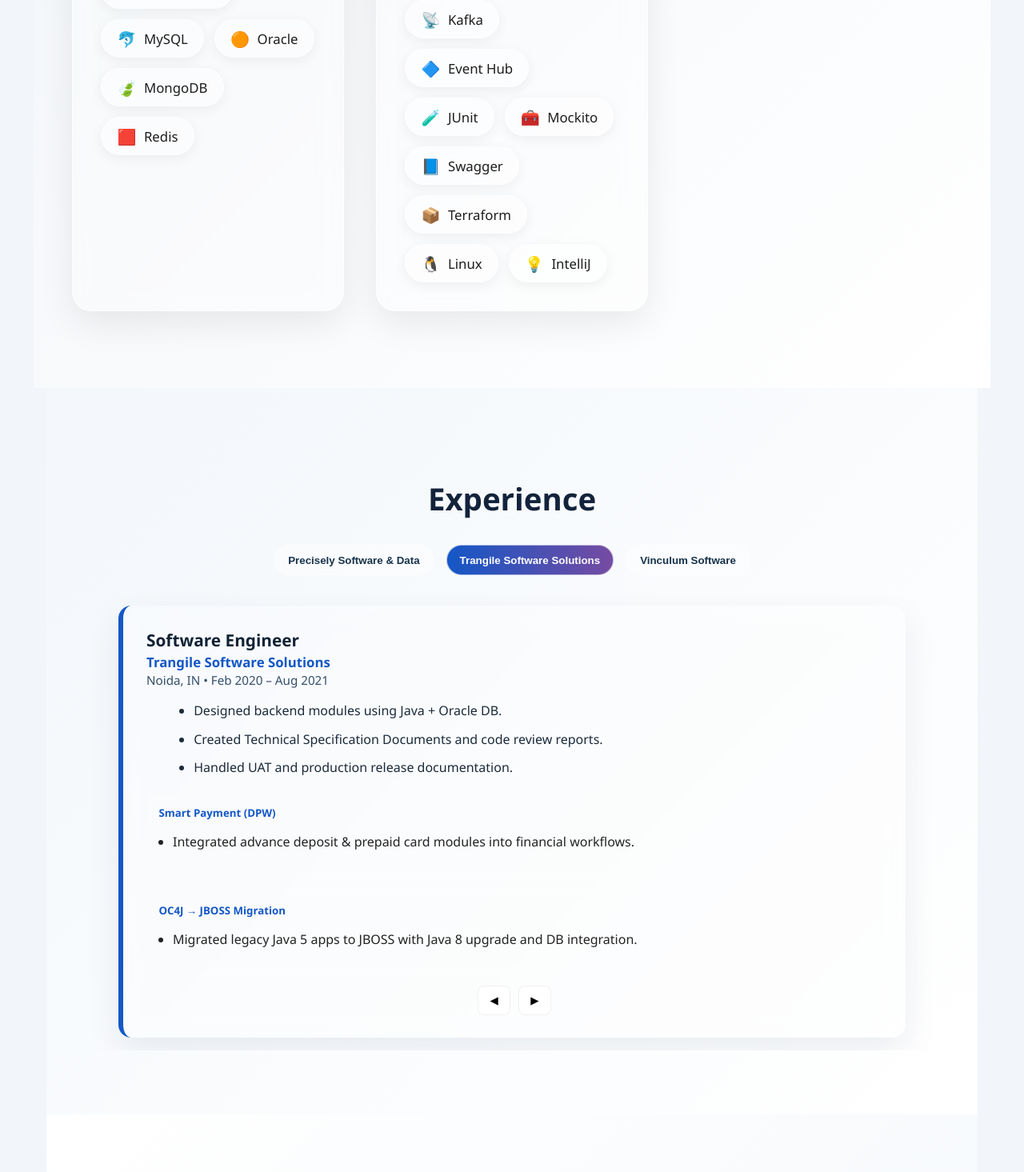
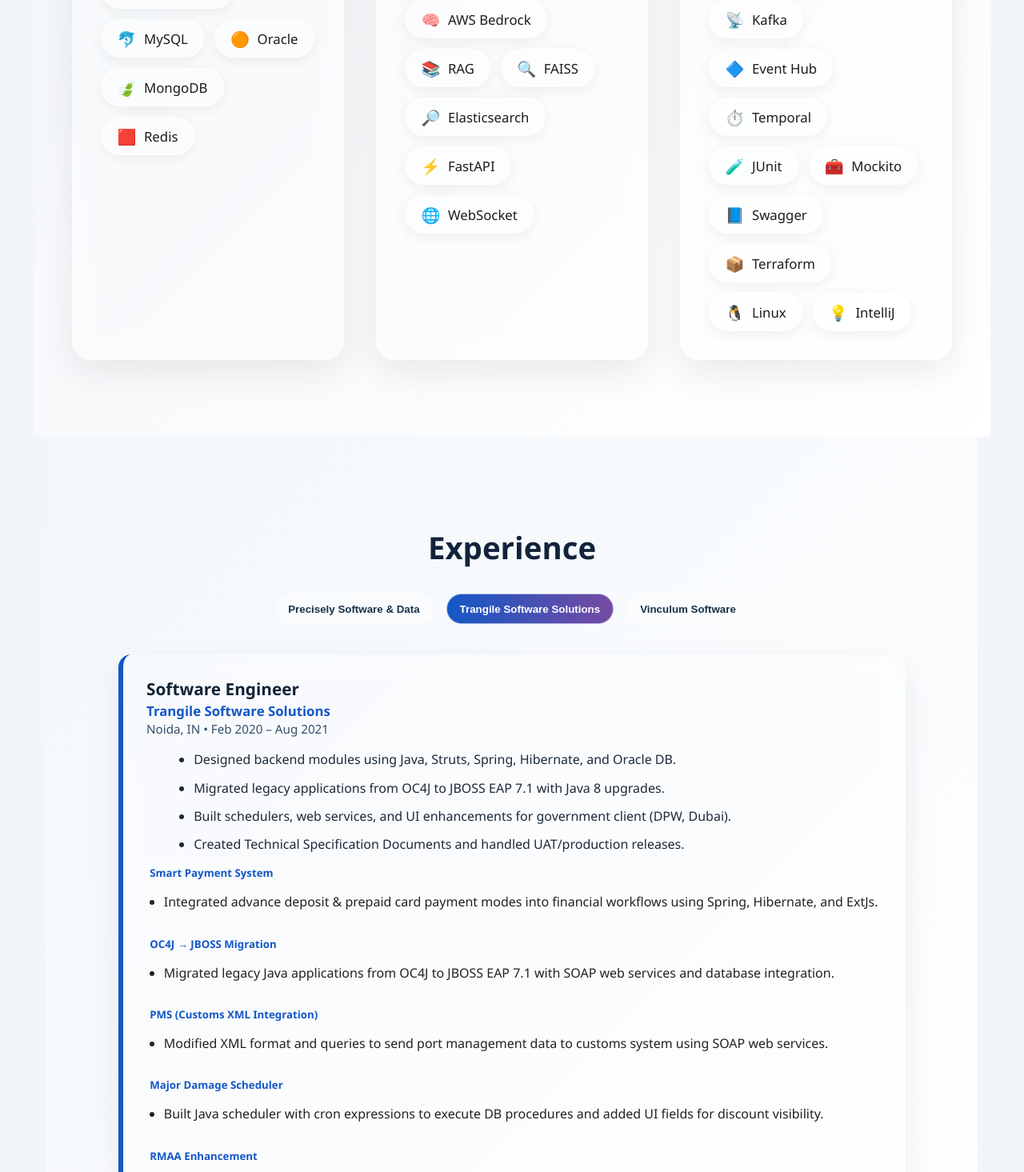
Before and after one commit to ArunKumarPal/MyPortFolio, a React (Vite) app: page / in a window 1280 px wide. Shown: the part 3005-4470 px from the top of the page at 80% size. Built offline with nearby package versions, Linux system fonts and the light colour scheme; no server answers.

Commit message:
update projects

```diff
--- a/src/components/Experience.jsx
+++ b/src/components/Experience.jsx
@@ -86,14 +86,14 @@
 `;
 
 const ProjectBlock = styled.div`
-  margin-top: 1.2rem;
-  padding: 0.9rem;
-  border-radius: 10px;
+  margin-top: 0.5rem;
+  padding: 0.2rem;
+  border-radius: 5px;
   border: 1px solid rgba(255,255,255,0.18);
   background: rgba(255,255,255,0.06);
 
-  h5 { color:#1457c6; margin:0 0 0.6rem 0; }
-  ul { padding-left:1.1rem; li { margin-bottom:0.5rem; } }
+  h5 { color:#1457c6; margin:0 0 0.2rem 0; }
+  ul { padding-left:1.1rem; li { margin-bottom:0.3rem; } }
 `;
 
 const Controls = styled.div`
@@ -130,6 +130,14 @@
     ],
     projects: [
       {
+        title: "AI-Powered Documentation Assistant",
+        bullets: [
+          "Built production AI chatbot using AWS Bedrock with RAG pipeline (FAISS) for intelligent documentation search.",
+          "Optimized performance through async processing, Redis caching, and WebSocket streaming for real-time responses.",
+          "Implemented multi-stage validation with confidence scoring to prevent hallucinations and ensure accuracy."
+        ]
+      },
+      {
         title: "API Gateway",
         bullets: [
           "Built gateway with token validation, IP rate limiting, YAML routes, and centralized access control."
@@ -146,6 +154,22 @@
         bullets: [
           "Built geocode, autocomplete, phone/email verification APIs using Micronaut, Spring Boot & Go."
         ]
+      },
+      {
+        title: "DIS Data Quality",
+        bullets: [
+          "Developed grouping operators to classify similar data columns for improved data quality using Spark Streaming.",
+          "Implemented address geocoding operator with location points for data standardization and quality enhancement.",
+          "Built Spring Boot APIs with RxJava streams for UI visualization of pipeline steps integrated with Databricks."
+        ]
+      },
+      {
+        title: "GeoPlaces API - Location-Based Services",
+        bullets: [
+          "Architected Elasticsearch-based RESTful API for geographic places and POI search with geospatial capabilities.",
+          "Built advanced Query DSL with BoolQuery, GeoDistanceQuery, and MoreLikeThis for complex search scenarios.",
+          "Designed ETL pipeline using Logstash for ingesting large-scale location data with hierarchical category matching."
+        ]
       }
     ]
   },
@@ -155,21 +179,40 @@
     location: "Noida, IN",
     period: "Feb 2020 – Aug 2021",
     bullets: [
-      "Designed backend modules using Java + Oracle DB.",
-      "Created Technical Specification Documents and code review reports.",
-      "Handled UAT and production release documentation."
+      "Designed backend modules using Java, Struts, Spring, Hibernate, and Oracle DB.",
+      "Migrated legacy applications from OC4J to JBOSS EAP 7.1 with Java 8 upgrades.",
+      "Built schedulers, web services, and UI enhancements for government client (DPW, Dubai).",
+      "Created Technical Specification Documents and handled UAT/production releases."
     ],
     projects: [
       {
-        title: "Smart Payment (DPW)",
+        title: "Smart Payment System",
         bullets: [
-          "Integrated advance deposit & prepaid card modules into financial workflows."
+          "Integrated advance deposit & prepaid card payment modes into financial workflows using Spring, Hibernate, and ExtJs."
         ]
       },
       {
         title: "OC4J → JBOSS Migration",
         bullets: [
-          "Migrated legacy Java 5 apps to JBOSS with Java 8 upgrade and DB integration."
+          "Migrated legacy Java applications from OC4J to JBOSS EAP 7.1 with SOAP web services and database integration."
+        ]
+      },
+      {
+        title: "PMS (Customs XML Integration)",
+        bullets: [
+          "Modified XML format and queries to send port management data to customs system using SOAP web services."
+        ]
+      },
+      {
+        title: "Major Damage Scheduler",
+        bullets: [
+          "Built Java scheduler with cron expressions to execute DB procedures and added UI fields for discount visibility."
+        ]
+      },
+      {
+        title: "RMAA Enhancement",
+        bullets: [
+          "Fixed bugs and implemented enhancements in existing application and web service methods using Spring Boot."
         ]
       }
     ]
@@ -180,14 +223,28 @@
     location: "Noida, IN",
     period: "Jul 2018 – Jan 2020",
     bullets: [
-      "Built Java + Oracle modules and deployment automation.",
-      "Developed Landing Certificate features with UI, DB, and backend integration."
+      "Built Java backend modules with Spring, Hibernate, MyBatis, and Oracle database.",
+      "Developed UI features using ExtJs, jQuery, Ajax, and JavaScript for port management systems.",
+      "Created schedulers, web services, and database integration for DPW Dubai client.",
+      "Handled deployment, unit testing, and bug closure for production applications."
     ],
     projects: [
       {
-        title: "Landing Certificate",
+        title: "Landing Certificate (LGP)",
         bullets: [
-          "Added port selection UI, DB schema updates, and backend integration."
+          "Built gate pass system for goods entry/exit with document grouping feature for multiple companies in single vehicle."
+        ]
+      },
+      {
+        title: "EOIL Billing Module",
+        bullets: [
+          "Created billing module for operation charges on tankers at berth using Java 8, Spring, and JBOSS EAP 7.0."
+        ]
+      },
+      {
+        title: "Agent Master Integration",
+        bullets: [
+          "Built web service to sync data from customs system and created schedulers for database-to-database data transfer using Spring Boot."
         ]
       }
     ]
--- a/src/components/Projects.jsx
+++ b/src/components/Projects.jsx
@@ -174,6 +174,38 @@
 
 export default function Projects() {
   const projects = [
+    {
+      name: "AI-Powered Documentation Assistant",
+      shortName: "AI Chatbot",
+      category: "AI/ML • AWS Bedrock • Production",
+      desc: "Production-grade AI chatbot using AWS Bedrock with RAG pipeline for intelligent documentation search and question answering.",
+      features: [
+        "Built RAG (Retrieval-Augmented Generation) pipeline with FAISS vector database for semantic search and context-aware responses",
+        "Optimized performance through async/await patterns, semaphore-based concurrency control, and WebSocket streaming for real-time responses",
+        "Reduced AI infrastructure costs significantly through intelligent Redis caching, input validation, and tiered model strategy",
+        "Implemented multi-stage validation system with LLM-based confidence scoring to prevent hallucinations and ensure accuracy",
+        "Designed fault-tolerant architecture with exponential backoff, circuit breaker pattern, and graceful degradation for high availability"
+      ],
+      repo: "#",
+      demo: "#",
+      tech: ["Python", "AWS Bedrock", "FastAPI", "FAISS", "Redis", "WebSocket", "Claude", "RAG"]
+    },
+    {
+      name: "GeoPlaces API - Location-Based Services",
+      shortName: "GeoPlaces API",
+      category: "Backend • Elasticsearch • Enterprise",
+      desc: "Enterprise-grade RESTful API for geographic places and POI search leveraging Elasticsearch with geospatial capabilities for large-scale location data.",
+      features: [
+        "Architected Elasticsearch query infrastructure with advanced Query DSL including BoolQuery, DisMaxQuery, GeoDistanceQuery, and MoreLikeThis",
+        "Built geospatial search capabilities with geo-point data types, geo-distance queries, haversine calculations, and polygon-based area search",
+        "Optimized query performance through custom scoring algorithms, field source filtering, and efficient pagination strategies",
+        "Designed ETL pipeline using Logstash for ingesting POI data from CSV files, processing large-scale location records from multiple vendors",
+        "Implemented hierarchical category matching with SIC codes and autocomplete service for real-time place name suggestions"
+      ],
+      repo: "#",
+      demo: "#",
+      tech: ["Java", "Elasticsearch", "Spring Boot", "Logstash", "AWS", "Maven", "REST API"]
+    },
     {
       name: "Personal Portfolio Website",
       shortName: "Portfolio",
@@ -364,9 +396,11 @@
               </BadgeContainer>
 
               <Buttons>
-                <Btn href={current.repo} target="_blank" rel="noopener noreferrer">
-                  <FaGithub /> View Code
-                </Btn>
+                {current.repo !== "#" && (
+                  <Btn href={current.repo} target="_blank" rel="noopener noreferrer">
+                    <FaGithub /> View Code
+                  </Btn>
+                )}
                 {current.demo !== "#" && (
                   <Btn href={current.demo} target="_blank" rel="noopener noreferrer">
                     <FaExternalLinkAlt /> Live Demo
--- a/src/components/Skills.jsx
+++ b/src/components/Skills.jsx
@@ -198,12 +198,34 @@
             </SkillsList>
           </CategoryCard>
 
+          {/* AI/ML & SEARCH */}
+          <CategoryCard
+            initial={{ opacity: 0, y: 40 }}
+            whileInView={{ opacity: 1, y: 0 }}
+            viewport={{ once: true }}
+            transition={{ duration: 0.6, delay: 0.4 }}
+          >
+            <CategoryHeader>
+              <CategoryIcon>🤖</CategoryIcon>
+              <h3>AI/ML & Search</h3>
+            </CategoryHeader>
+
+            <SkillsList>
+              <SkillChip><SkillIcon>🧠</SkillIcon>AWS Bedrock</SkillChip>
+              <SkillChip><SkillIcon>📚</SkillIcon>RAG</SkillChip>
+              <SkillChip><SkillIcon>🔍</SkillIcon>FAISS</SkillChip>
+              <SkillChip><SkillIcon>🔎</SkillIcon>Elasticsearch</SkillChip>
+              <SkillChip><SkillIcon>⚡</SkillIcon>FastAPI</SkillChip>
+              <SkillChip><SkillIcon>🌐</SkillIcon>WebSocket</SkillChip>
+            </SkillsList>
+          </CategoryCard>
+
           {/* MESSAGING & TOOLS */}
           <CategoryCard
             initial={{ opacity: 0, y: 40 }}
             whileInView={{ opacity: 1, y: 0 }}
             viewport={{ once: true }}
-            transition={{ duration: 0.6, delay: 0.4 }}
+            transition={{ duration: 0.6, delay: 0.5 }}
           >
             <CategoryHeader>
               <CategoryIcon>🔧</CategoryIcon>
@@ -213,6 +235,7 @@
             <SkillsList>
               <SkillChip><SkillIcon>📡</SkillIcon>Kafka</SkillChip>
               <SkillChip><SkillIcon>🔷</SkillIcon>Event Hub</SkillChip>
+              <SkillChip><SkillIcon>⏱️</SkillIcon>Temporal</SkillChip>
               <SkillChip><SkillIcon>🧪</SkillIcon>JUnit</SkillChip>
               <SkillChip><SkillIcon>🧰</SkillIcon>Mockito</SkillChip>
               <SkillChip><SkillIcon>📘</SkillIcon>Swagger</SkillChip>
```
Also changed, not shown: src/components/About.jsx (+13 -2 lines).
